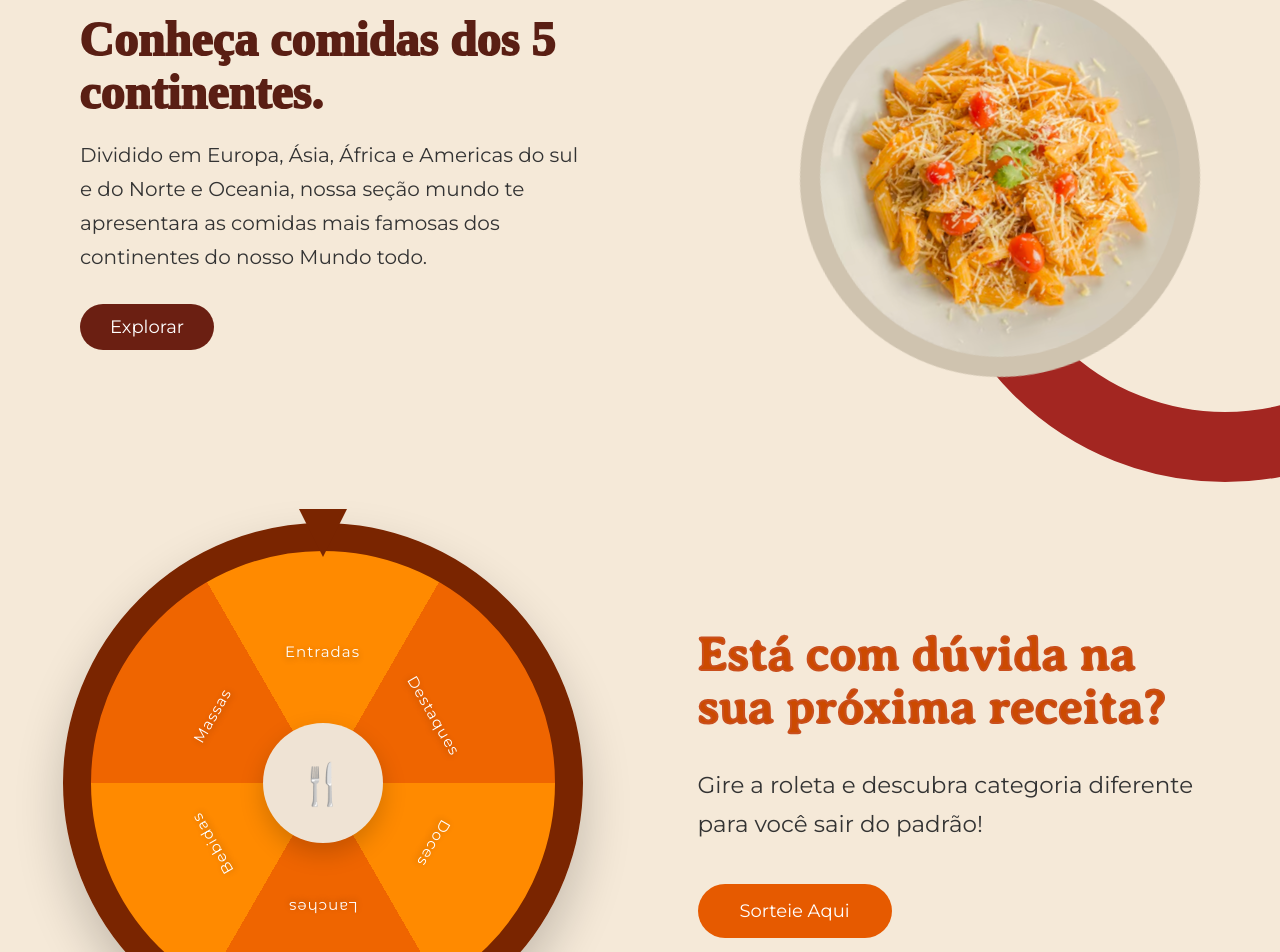
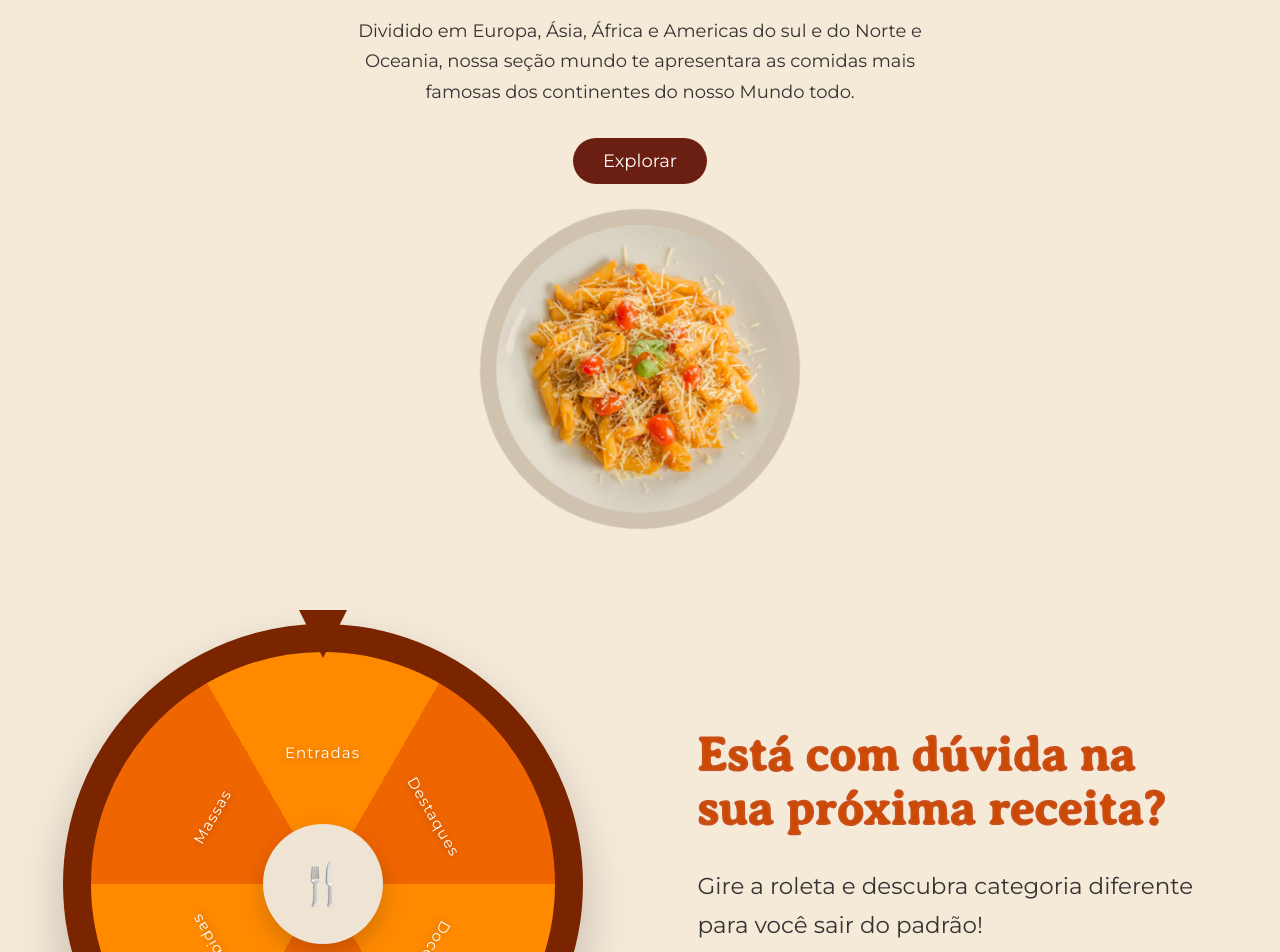
Before and after one commit to pedro-joaquim244/SIte-Receitas, a React (Vite) app: page / in a window 1280 px wide. Shown: the part 1807-2759 px from the top of the page. Built offline with nearby package versions, Linux system fonts and the light colour scheme; a web font is replaced by a local one.

Commit message:
cria pagina categoria fim v.10

```diff
--- a/src/components/Categorias/style.module.css
+++ b/src/components/Categorias/style.module.css
@@ -86,6 +86,7 @@
   justify-content: center;
   align-items: center;
   flex-wrap: nowrap;
+      padding: 12px;
 }
 
 .button {
--- a/src/components/Hero/styles.module.css
+++ b/src/components/Hero/styles.module.css
@@ -25,6 +25,7 @@
 .left {
   max-width: 520px;
   z-index: 2;
+
 }
 
 .left h1 {
@@ -42,7 +43,11 @@
   color: #333;
   line-height: 1.7;
   margin-bottom: 30px;
-  max-width: 842px;
+  WIDTH: 816PX;
+
+  @media (max-width: 1350px) {
+    width: 600px;
+  }
 }
 
 /* BOTÃO */
@@ -100,6 +105,8 @@
    🔥 RESPONSIVO 1100px
    (REMOVE CARROSSEL)
 ========================= */
+
+
 @media (max-width: 1100px) {
   .hero {
     justify-content: center;
@@ -109,7 +116,8 @@
   }
 
   .right {
-    display: none; /* 🔥 SOME O CARROSSEL */
+    display: none;
+    /* 🔥 SOME O CARROSSEL */
   }
 
   .left {
@@ -168,8 +176,9 @@
   }
 
   .left p {
-    font-size: 17px;
+    font-size: 15px;
     line-height: 1.6;
+    width: 420px;
   }
 }
 
@@ -189,7 +198,8 @@
   }
 
   .left p {
-    font-size: 16px;
+    font-size: 14px;
+    width: 340px;
     line-height: 1.5;
     margin-bottom: 22px;
   }
--- a/src/components/Introdução-Mundo/style.module.css
+++ b/src/components/Introdução-Mundo/style.module.css
@@ -12,6 +12,7 @@
 /* TEXTO */
 .text {
     max-width: 500px;
+    width: 100%;
     position: relative;
     z-index: 2;
 }
@@ -29,8 +30,8 @@
     font-size: 20px;
     color: #333;
     line-height: 1.7;
+    max-width: 100%;
     margin-bottom: 30px;
-    max-width: 842px;
 }
 
 /* BOTÃO */
@@ -97,18 +98,13 @@
 }
 
 /* =========================
-   🔥 REMOVE CÍRCULO EM 905px
+   RESPONSIVO 1300px
 ========================= */
-@media (max-width: 905px) {
+@media (max-width: 1300px) {
     .circle {
         display: none;
     }
-}
 
-/* =========================
-   RESPONSIVO 900px
-========================= */
-@media (max-width: 900px) {
     .content {
         flex-direction: column;
         justify-content: center;
@@ -120,7 +116,7 @@
     }
 
     .text {
-        max-width: 100%;
+        max-width: 700px;
     }
 
     .title {
@@ -130,7 +126,8 @@
 
     .text p {
         font-size: 18px;
-        max-width: 100%;
+        max-width: 600px;
+        margin: 0 auto 30px;
     }
 
     .sobreposicao {
@@ -142,7 +139,6 @@
         width: 320px;
         height: 320px;
         padding: 16px;
-        /* 🔥 continua rodando */
     }
 }
 
@@ -162,6 +158,7 @@
     .text p {
         font-size: 17px;
         line-height: 1.6;
+        max-width: 100%;
     }
 
     .text a {
--- a/src/components/Roleta/index.jsx
+++ b/src/components/Roleta/index.jsx
@@ -107,7 +107,14 @@ export default function Roleta() {
             })}
           </div>
 
-          <div className={styles.centro}>🍴</div>
+          {/* 🔥 CENTRO AGORA CLICÁVEL */}
+          <button
+  className={styles.centro}
+  onClick={girar}
+  disabled={girando}
+>
+  🍴
+</button>
         </div>
 
         <div className={styles.texto}>
--- a/src/components/Roleta/style.module.css
+++ b/src/components/Roleta/style.module.css
@@ -476,3 +476,40 @@
     padding: 12px 16px;
   }
 }
+/* CENTRO */
+.centro {
+  position: absolute;
+  width: 120px;
+  height: 120px;
+  border-radius: 50%;
+  background: #efe3d4;
+
+  display: flex;
+  align-items: center;
+  justify-content: center;
+
+  font-size: 40px;
+  z-index: 20;
+
+  box-shadow: 0 10px 25px rgba(0, 0, 0, 0.18);
+
+  /* 🔥 RESET BUTTON */
+  border: none;
+  cursor: pointer;
+  transition: 0.2s;
+}
+
+/* HOVER */
+.centro:hover {
+  transform: scale(1.1);
+}
+
+/* CLICK */
+.centro:active {
+  transform: scale(0.95);
+}
+
+.centro:disabled {
+  cursor: not-allowed;
+  transform: none;
+}
```
